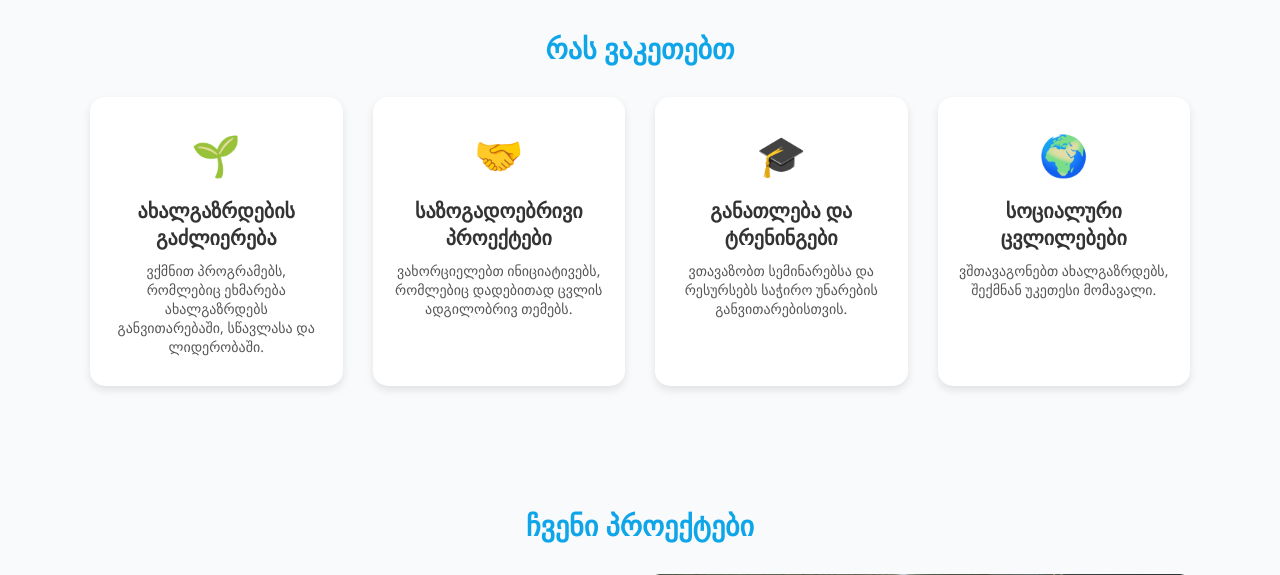
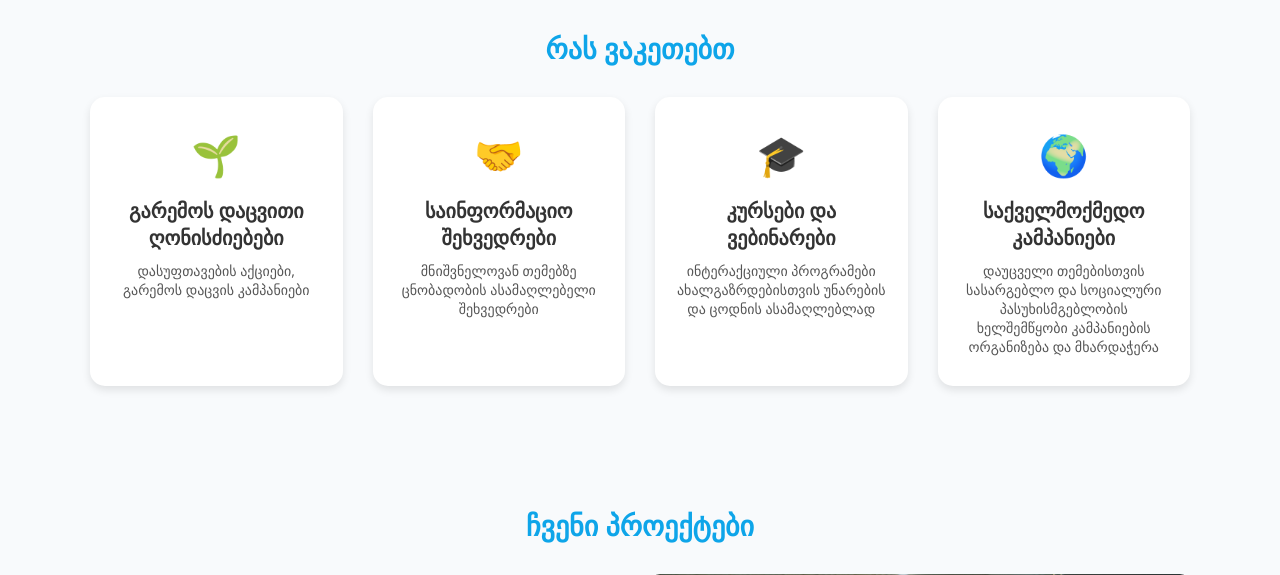
Before and after one commit to sabuka-dumbo/RIseLab, a Django app: page / in a window 1280 px wide. Shown: the part 1016-1591 px from the top of the page. Run offline with Django 5.2, Linux system fonts and the light colour scheme; some libraries are stand-ins or nearby versions.

Commit message:
Aug 19, 2025, 8:58 AM

```diff
--- a/app/templates/index.html
+++ b/app/templates/index.html
@@ -66,23 +66,23 @@
             <div class="cards">
                 <div class="card">
                     <div class="icon">🌱</div>
-                    <h3>ახალგაზრდების გაძლიერება</h3>
-                    <p>ვქმნით პროგრამებს, რომლებიც ეხმარება ახალგაზრდებს განვითარებაში, სწავლასა და ლიდერობაში.</p>
+                    <h3>გარემოს დაცვითი ღონისძიებები</h3>
+                    <p>დასუფთავების აქციები, გარემოს დაცვის კამპანიები</p>
                 </div>
                 <div class="card">
                     <div class="icon">🤝</div>
-                    <h3>საზოგადოებრივი პროექტები</h3>
-                    <p>ვახორციელებთ ინიციატივებს, რომლებიც დადებითად ცვლის ადგილობრივ თემებს.</p>
+                    <h3>საინფორმაციო შეხვედრები</h3>
+                    <p>მნიშვნელოვან თემებზე ცნობადობის ასამაღლებელი შეხვედრები</p>
                 </div>
                 <div class="card">
                     <div class="icon">🎓</div>
-                    <h3>განათლება და ტრენინგები</h3>
-                    <p>ვთავაზობთ სემინარებსა და რესურსებს საჭირო უნარების განვითარებისთვის.</p>
+                    <h3>კურსები და ვებინარები</h3>
+                    <p>ინტერაქციული პროგრამები ახალგაზრდებისთვის უნარების და ცოდნის ასამაღლებლად</p>
                 </div>
                 <div class="card">
                     <div class="icon">🌍</div>
-                    <h3>სოციალური ცვლილებები</h3>
-                    <p>ვშთავაგონებთ ახალგაზრდებს, შექმნან უკეთესი მომავალი.</p>
+                    <h3>საქველმოქმედო კამპანიები</h3>
+                    <p>დაუცველი თემებისთვის სასარგებლო და სოციალური პასუხისმგებლობის ხელშემწყობი კამპანიების ორგანიზება და მხარდაჭერა</p>
                 </div>
             </div>
         </section>
```
